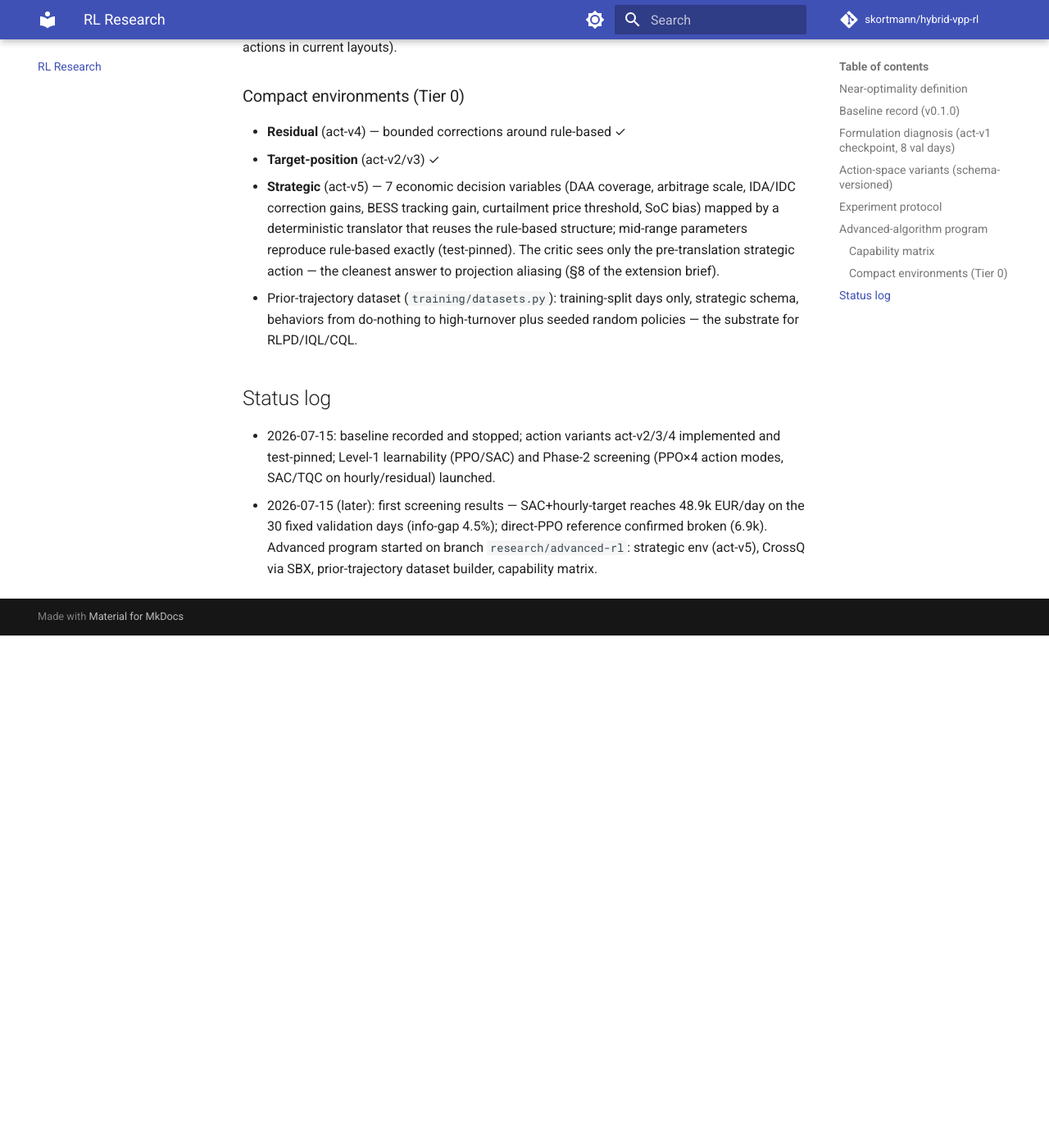
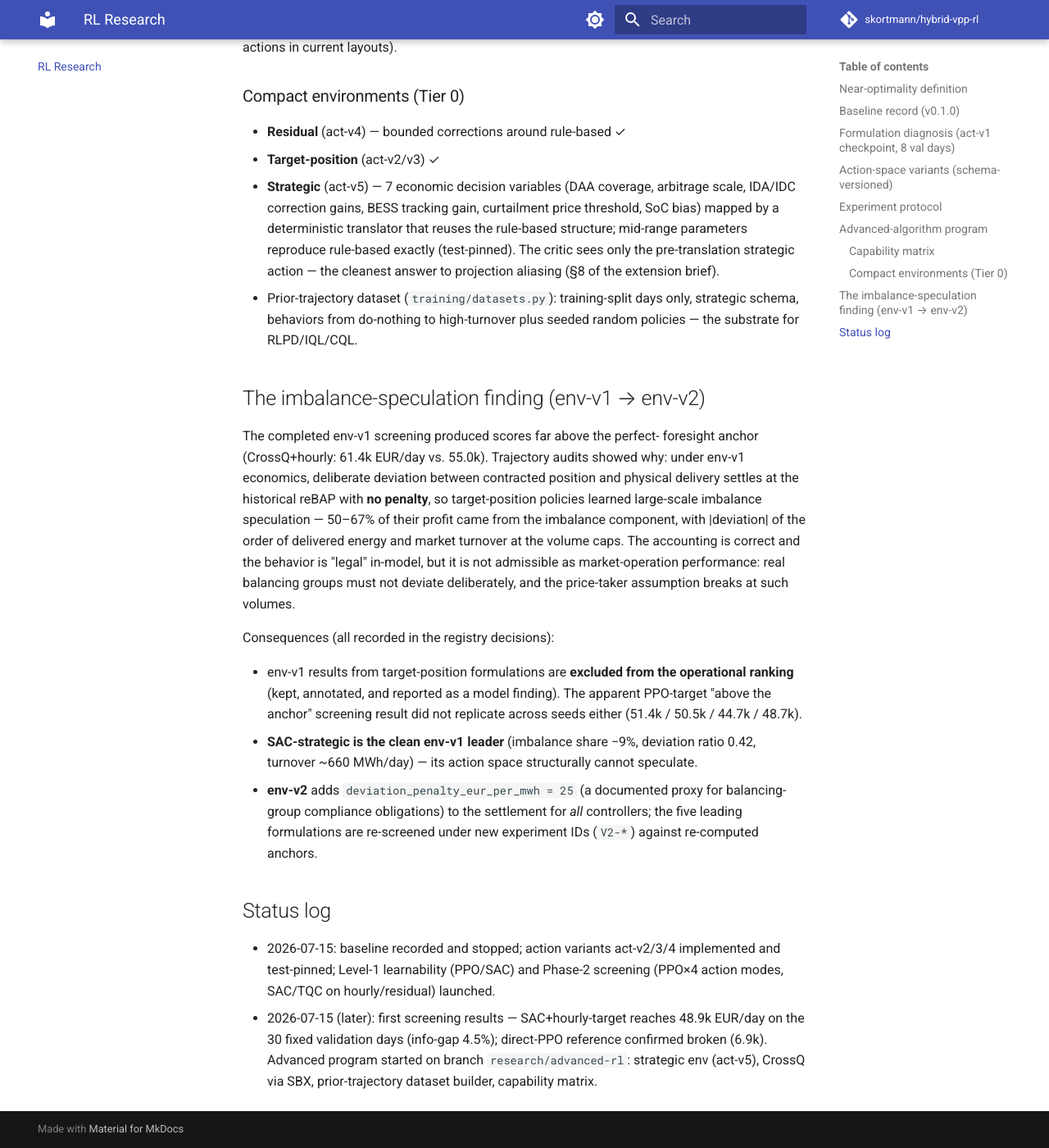
Before and after one commit to skortmann/hybrid-vpp-rl, an MkDocs documentation site: the page built from docs/rl_research.md, in a window 1280 px wide and 1400 px high, scrolled down 3762 px. Shown: the whole window at 82% size. Built offline with MkDocs 1.6.1 and Material for MkDocs 9.7.7, drawn with Linux system fonts in a browser that asks for light colours; comment, search, counter and statistics services are not loaded; before the commit the page ends 4537 px from its top, so only the background shows below that.

Commit message:
docs: record imbalance-speculation audit and penalized re-screening

```diff
--- a/docs/rl_research.md
+++ b/docs/rl_research.md
@@ -120,6 +120,34 @@ Not applicable: DQN/QR-DQN (no justified discretization yet); MaskablePPO
   only, strategic schema, behaviors from do-nothing to high-turnover plus
   seeded random policies — the substrate for RLPD/IQL/CQL.
 
+## The imbalance-speculation finding (env-v1 → env-v2)
+
+The completed env-v1 screening produced scores far above the perfect-
+foresight anchor (CrossQ+hourly: 61.4k EUR/day vs. 55.0k). Trajectory
+audits showed why: under env-v1 economics, deliberate deviation between
+contracted position and physical delivery settles at the historical reBAP
+with **no penalty**, so target-position policies learned large-scale
+imbalance speculation — 50–67% of their profit came from the imbalance
+component, with |deviation| of the order of delivered energy and market
+turnover at the volume caps. The accounting is correct and the behavior is
+"legal" in-model, but it is not admissible as market-operation
+performance: real balancing groups must not deviate deliberately, and the
+price-taker assumption breaks at such volumes.
+
+Consequences (all recorded in the registry decisions):
+
+* env-v1 results from target-position formulations are **excluded from
+  the operational ranking** (kept, annotated, and reported as a model
+  finding). The apparent PPO-target "above the anchor" screening result
+  did not replicate across seeds either (51.4k / 50.5k / 44.7k / 48.7k).
+* **SAC-strategic is the clean env-v1 leader** (imbalance share −9%,
+  deviation ratio 0.42, turnover ~660 MWh/day) — its action space
+  structurally cannot speculate.
+* **env-v2** adds `deviation_penalty_eur_per_mwh = 25` (a documented
+  proxy for balancing-group compliance obligations) to the settlement for
+  *all* controllers; the five leading formulations are re-screened under
+  new experiment IDs (`V2-*`) against re-computed anchors.
+
 ## Status log
 
 * 2026-07-15: baseline recorded and stopped; action variants act-v2/3/4
```
Also changed, not shown: 1 other file.
